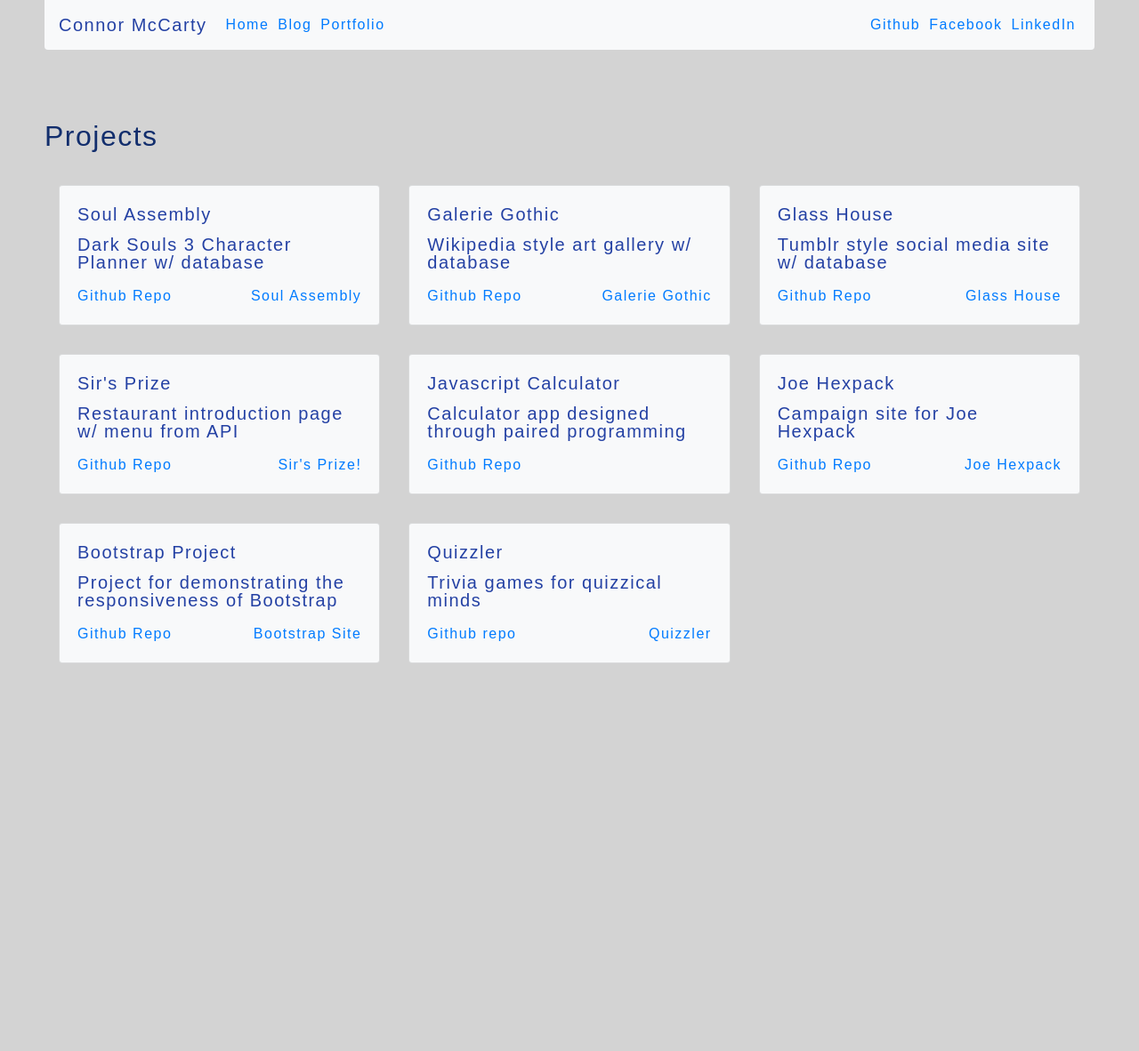
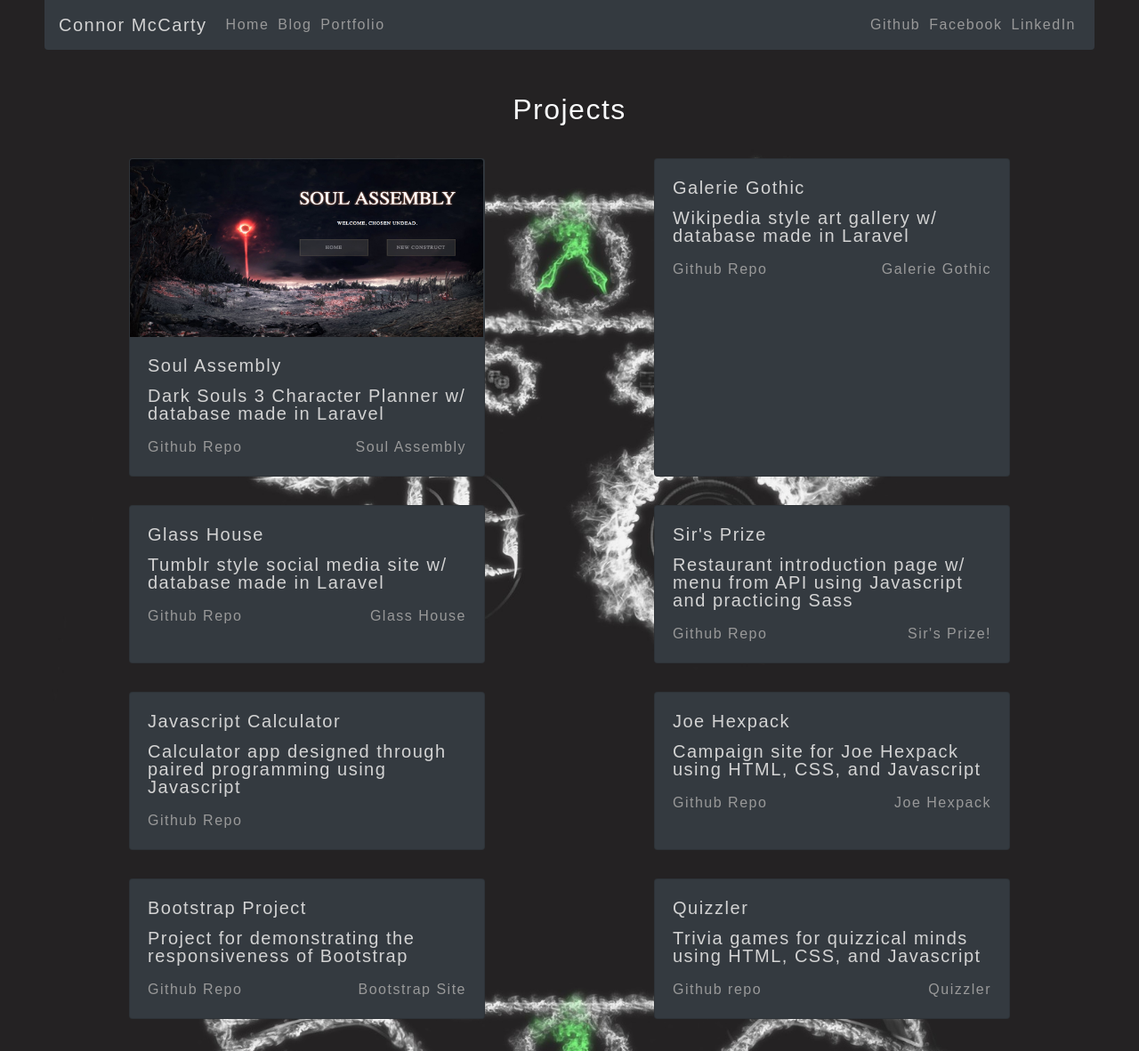
Before and after one commit to Cgmccarty/cgmccarty.github.io, a Jekyll site: the page built from portfolio.html, in a window 1280 px wide. Shown: the whole page at 89% size. Built offline with Jekyll 4.4.1, drawn with Linux system fonts in a browser that asks for light colours; before the commit the page ends 900 px from its top, so only the background shows below that.

Commit message:
schanged background, cards, and text

```diff
--- a/_includes/head.html
+++ b/_includes/head.html
@@ -9,7 +9,7 @@
 
     <body>
 
-        <nav class="navbar navbar-expand-lg bg-light pb-2 mb-5">
+        <nav class="navbar navbar-expand-lg bg-dark pb-2 mb-5">
             <a class="navbar-brand">Connor McCarty</a>
             <div class="nav navbar-nav mr-auto">
                 <a class="navlink" href="/index.html">Home</a>
--- a/portfolio.html
+++ b/portfolio.html
@@ -3,40 +3,55 @@ layout: page
 ---
 <div id="main">
 
-<h2>Projects</h2>
+<h2 class="text-center text-light">Projects</h2>
 
 <div class="row no-gutters">
 
-    <div class="col-sm-4">
-      <div class="card m-3 bg-light">
+    <div class="col-sm-6 d-flex justify-content-center">
+      <div class="card m-3 bg-dark port">
+        <img class="card-img-top" src="soulassembly.png" alt="Soul Assembly" style="min-width: 397px;">
         <div class="card-body">
           <h5 class="card-title">Soul Assembly</h5>
-          <p class="card-text">Dark Souls 3 Character Planner w/ database</p>
+          <p class="card-text">Dark Souls 3 Character Planner w/ database made in Laravel</p>
           <a href="https://github.com/Cgmccarty/soul-assembly">Github Repo</a>
           <a class="float-right" href="https://soul-assembly.herokuapp.com/">Soul Assembly</a>
         </div>
       </div>
     </div>
 
-    <div class="col-sm-4">
-      <div class="card m-3 bg-light">
+    <div class="col-sm-6 d-flex justify-content-center">
+      <div class="card m-3 bg-dark port">
         <div class="card-body">
           <h5 class="card-title">Galerie Gothic</h5>
-          <p class="card-text">Wikipedia style art gallery w/ database</p>
+          <p class="card-text">Wikipedia style art gallery w/ database made in Laravel</p>
           <a href="https://github.com/Cgmccarty/gallery-project-4">Github Repo</a>
           <a class="float-right" href="https://gallery-project-4.herokuapp.com/">Galerie Gothic</a>
         </div>
       </div>
     </div>
 
+</div>
 
-  <div class="col-sm-4">
-    <div class="card m-3 bg-light">
+<div class="row no-gutters">
+
+  <div class="col-sm-6 d-flex justify-content-center">
+    <div class="card m-3 bg-dark port">
       <div class="card-body">
         <h5 class="card-title">Glass House</h5>
-        <p class="card-text">Tumblr style social media site w/ database</p>
+        <p class="card-text">Tumblr style social media site w/ database made in Laravel</p>
         <a href="https://github.com/Cgmccarty/connorproject3">Github Repo</a>
         <a class="float-right" href="https://polar-brushlands-42868.herokuapp.com/">Glass House</a>
+      </div>
+    </div>
+  </div>
+
+  <div class="col-sm-6 d-flex justify-content-center">
+    <div class="card m-3 bg-dark port">
+      <div class="card-body">
+        <h5 class="card-title">Sir's Prize</h5>
+        <p class="card-text">Restaurant introduction page w/ menu from API using Javascript and practicing Sass</p>
+        <a href="https://github.com/Cgmccarty/project2-restaurant">Github Repo</a>
+        <a class="float-right" href="https://project2-restaurant.herokuapp.com/">Sir's Prize!</a>
       </div>
     </div>
   </div>
@@ -45,32 +60,21 @@ layout: page
 
 <div class="row no-gutters">
 
-  <div class="col-sm-4">
-    <div class="card m-3 bg-light">
-      <div class="card-body">
-        <h5 class="card-title">Sir's Prize</h5>
-        <p class="card-text">Restaurant introduction page w/ menu from API</p>
-        <a href="https://github.com/Cgmccarty/project2-restaurant">Github Repo</a>
-        <a class="float-right" href="https://project2-restaurant.herokuapp.com/">Sir's Prize!</a>
-      </div>
-    </div>
-  </div>
-
-  <div class="col-sm-4">
-    <div class="card m-3 bg-light">
+  <div class="col-sm-6 d-flex justify-content-center">
+    <div class="card m-3 bg-dark port">
       <div class="card-body">
         <h5 class="card-title">Javascript Calculator</h5>
-        <p class="card-text">Calculator app designed through paired programming</p>
+        <p class="card-text">Calculator app designed through paired programming using Javascript</p>
         <a href="https://github.com/bootcamp-f18/js-calculator/tree/follow">Github Repo</a>
       </div>
     </div>
   </div>
 
-  <div class="col-sm-4">
-    <div class="card m-3 bg-light">
+  <div class="col-sm-6 d-flex justify-content-center">
+    <div class="card m-3 bg-dark port">
       <div class="card-body">
         <h5 class="card-title">Joe Hexpack</h5>
-        <p class="card-text">Campaign site for Joe Hexpack</p>
+        <p class="card-text">Campaign site for Joe Hexpack using HTML, CSS, and Javascript</p>
         <a href="https://github.com/Cgmccarty/connor_project_1">Github Repo</a>
         <a class="float-right" href="https://cgmccarty.github.io/connor_project_1/">Joe Hexpack</a>
       </div>
@@ -81,9 +85,8 @@ layout: page
 
 <div class="row no-gutters">
 
-
-  <div class="col-sm-4">
-    <div class="card m-3 bg-light">
+  <div class="col-sm-6 d-flex justify-content-center">
+    <div class="card m-3 bg-dark port">
       <div class="card-body">
         <h5 class="card-title">Bootstrap Project</h5>
         <p class="card-text">Project for demonstrating the responsiveness of Bootstrap</p>
@@ -93,11 +96,11 @@ layout: page
     </div>
   </div>
 
-  <div class="col-sm-4">
-    <div class="card m-3 bg-light">
+  <div class="col-sm-6 d-flex justify-content-center">
+    <div class="card m-3 bg-dark port">
       <div class="card-body">
         <h5 class="card-title">Quizzler</h5>
-        <p class="card-text">Trivia games for quizzical minds</p>
+        <p class="card-text">Trivia games for quizzical minds using HTML, CSS, and Javascript</p>
         <a href="https://github.com/Cgmccarty/AwesomeProject" class="card-link">Github repo</a>
         <a class="float-right" href="https://quizzler.surge.sh" class="card-link">Quizzler</a>
       </div>
@@ -105,4 +108,3 @@ layout: page
   </div>
 
 </div>
-</div>
--- a/style.css
+++ b/style.css
@@ -1,7 +1,11 @@
 html, body {
   font-family: sans-serif;
-  background-color: lightgrey;
-  color: #2441a4;
+  /* background-color: lightgrey; */
+  background-image: url("blogbackground3.jpg");
+  background-position: center;
+  background-repeat: repeat-x repeat-y;
+  background-size: cover;
+  color: lightgrey;
   letter-spacing: 1.5px;
   height: 100%;
 }
@@ -25,18 +29,22 @@ html {
     border-bottom-right-radius: 4px;
 }
 
+.port {
+    max-width: 400px;
+}
+
 img {
   max-width: 300px;
   max-height: 200px;
 }
 
 h1, h2 {
-  color: #122e6d;
+  color: #999;
   margin-bottom: 20px;
 }
 
-h2 {
-  margin-top: 30px;
+a {
+    color: #999;
 }
 
 .navlink {
```
Also changed, not shown: index.html (+4 -3 lines), blogbackground2.jpg (added), blogbackground3.jpg (added), galericgothic.png (added), soulassembly.png (added), 1 other file.
